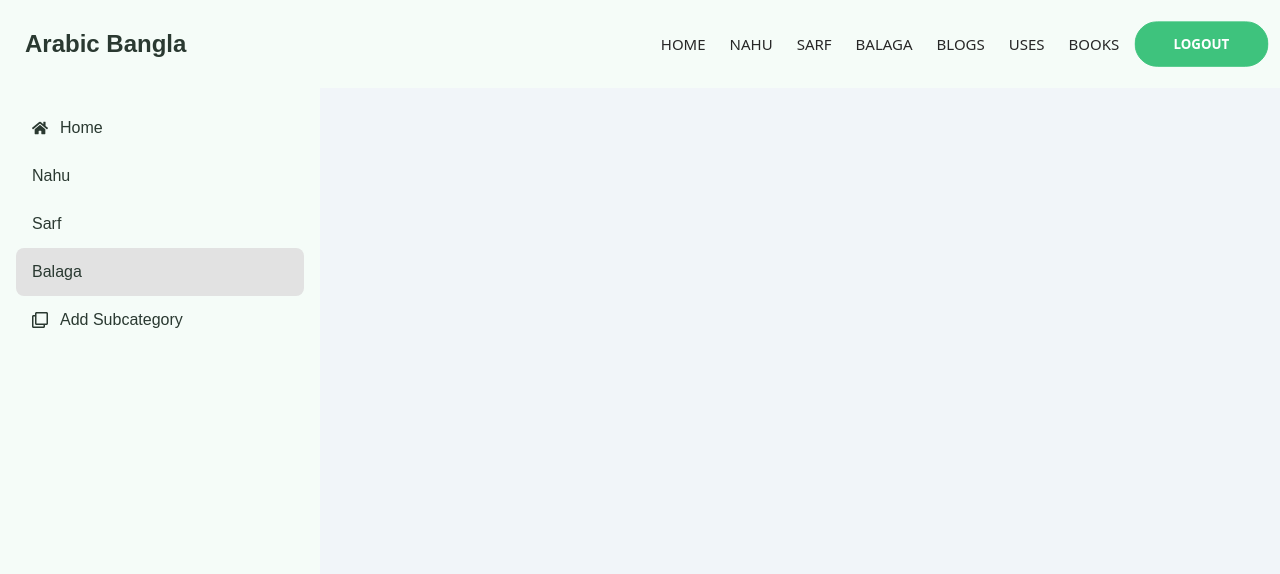
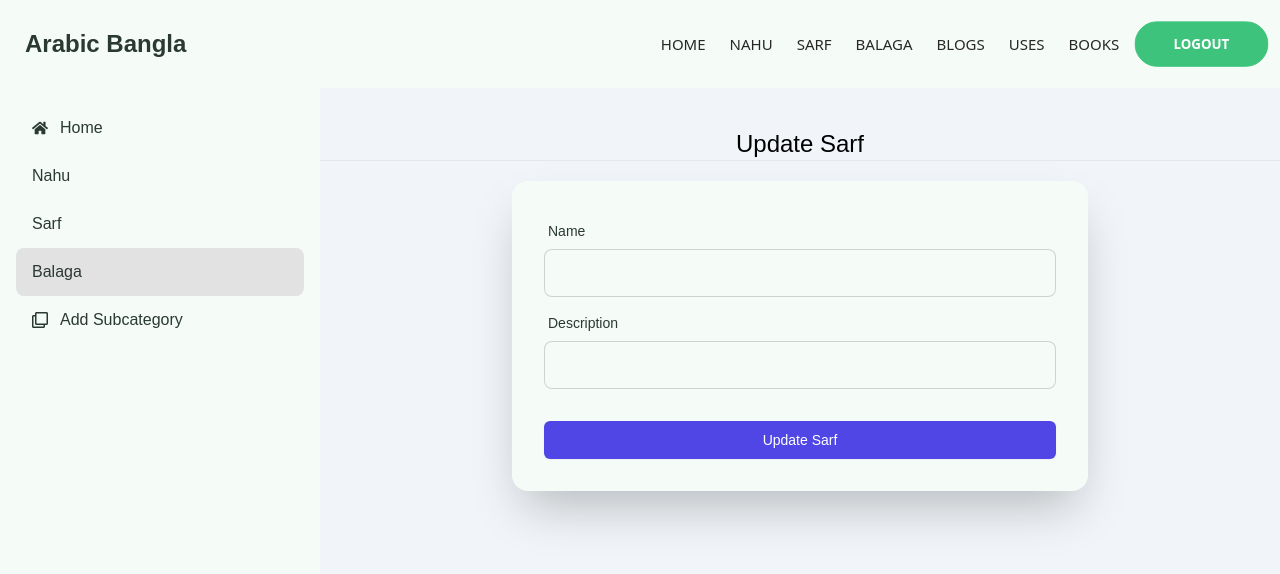
Before and after one commit to AlasicaTheRevolution/arabic-bangla, a React (Create React App) app: page /dashboard/balaga in a window 1280 px wide. Shown: the top 574 px of the page. Built offline with nearby package versions, Linux system fonts and the light colour scheme; no server answers; sample sign-in values are in the browser's storage.

Commit message:
add sub-category

```diff
--- a/src/Pages/Dashboard/AddSubCategory.js
+++ b/src/Pages/Dashboard/AddSubCategory.js
@@ -1,13 +1,48 @@
-import React, { useState } from 'react';
+import React, { useEffect, useState } from 'react';
 
 const AddSubCategory = () => {
     const [category, setCategory] = useState("");
     const [subcategory, setSubcategory] = useState("");
+    const [description, setDescription] = useState("");
+    const [categories, setCategories] = useState([]);
+
+    useEffect(() => {
+        fetch('http://localhost:5000/categories')
+          .then((response) => response.json())
+          .then((data) => setCategories(data))
+          .catch((error) => console.error(error));
+      }, []);
+
 
     function handleSubmit(event) {
         event.preventDefault();
-        // ...logic to add subcategory goes here...
+
+        const data = {
+            category: category,
+            subcategory: subcategory,
+            description: description
+        };
+
+        fetch('http://localhost:5000/sub-category', {
+            method: 'POST',
+            headers: {
+                'Content-Type': 'application/json'
+            },
+            body: JSON.stringify(data)
+        })
+        .then(response => response.json())
+        .then(data => {
+            console.log('Success:', data);
+            // Reset form fields after successful submission
+            setCategory("");
+            setSubcategory("");
+            setDescription("");
+        })
+        .catch((error) => {
+            console.error('Error:', error);
+        });
     }
+
 
     return (
         <div className='w-[600px] mx-auto '>
@@ -17,6 +52,7 @@ const AddSubCategory = () => {
                     <label htmlFor="category" className="block font-medium text-gray-700">
                         Choose Category
                     </label>
+
                     <select
                         id="category"
                         name="category"
@@ -40,6 +76,17 @@ const AddSubCategory = () => {
                         value={subcategory} placeholder="Enter a Sub Category"
                         onChange={(event) => setSubcategory(event.target.value)}
                     />
+                    <label htmlFor="description" className="block font-medium text-gray-700 mt-4">
+                       Enter a Description
+                    </label>
+                    <input
+                        type="text"
+                        name="description"
+                        id="description"
+                        className="mt-1 block w-full py-2 px-3 border border-gray-300 bg-white rounded-md shadow-sm focus:outline-none focus:ring-indigo-500 focus:border-indigo-500 sm:text-sm"
+                        value={description} placeholder="Enter a Description"
+                        onChange={(event) => setDescription(event.target.value)}
+                    />
                     <button
                         type="submit"
                         className="mt-4 inline-flex justify-center py-2 px-4 border border-transparent w-full shadow-sm text-sm font-medium rounded-md text-white bg-indigo-600 hover:bg-indigo-700 focus:outline-none focus:ring-2 focus:ring-offset-2 focus:ring-indigo-500"
--- a/src/Pages/Dashboard/AdminDashboard.js
+++ b/src/Pages/Dashboard/AdminDashboard.js
@@ -6,16 +6,16 @@ import ActiveLink from "./ActiveLink";
 
 const AdminDashboard = () => {
   return (
-    <div class="dashboard">
+    <div className="dashboard">
       <DashboardNavbar />
-      <div class="drawer drawer-mobile">
-        <input id="my-drawer-2" type="checkbox" class="drawer-toggle" />
-        <div class="drawer-content bg-[#F1F5F9] pt-10">
+      <div className="drawer drawer-mobile">
+        <input id="my-drawer-2" type="checkbox" className="drawer-toggle" />
+        <div className="drawer-content bg-[#F1F5F9] pt-10">
           <Outlet />
         </div>
-        <div class="drawer-side">
-          <label for="my-drawer-2" class="drawer-overlay"></label>
-          <ul class="menu p-4 overflow-y-auto w-80 bg-base-100 text-base-content">
+        <div className="drawer-side">
+          <label htmlFor="my-drawer-2" className="drawer-overlay"></label>
+          <ul className="menu p-4 overflow-y-auto w-80 bg-base-100 text-base-content">
             <li>
               <ActiveLink to="/dashboard"><FaHome/>Home</ActiveLink>
             </li>
--- a/src/Pages/Dashboard/DashboardBalaga.js
+++ b/src/Pages/Dashboard/DashboardBalaga.js
@@ -1,11 +1,79 @@
-import React from 'react';
+import axios from "axios";
+import React, { useEffect, useState } from "react";
+import { toast } from "react-toastify";
 
 const DashboardBalaga = () => {
-    return (
-        <div>
+  const [Sarf, setSarf] = useState({});
+  const [loading, setLoading] = useState(false);
 
-        </div>
-    );
+  useEffect(() => {
+    const categories = async () => {
+      setLoading(true);
+      await axios
+        .get("http://localhost:5000/category/63f0af8f994071ed8e5ccda3")
+        .then((res) => setSarf(res.data));
+      setLoading(false);
+    };
+    categories();
+  }, []);
+  const submit = async (e) => {
+    e.preventDefault();
+    const data = {
+      categoryName: e.target.categoryName.value,
+      categoryDescription: e.target.categoryDescription.value,
+    };
+    setLoading(true);
+    await axios
+      .put("http://localhost:5000/category/63f0af8f994071ed8e5ccda3", data)
+      .then((res) => {
+        if (res.data.modifiedCount > 0) {
+          toast.success("Successfully Updated");
+        }
+      });
+    setLoading(false);
+  };
+  return (
+    <div>
+      <h2 className="text-black text-center text-2xl font-medium">
+        Update Sarf
+      </h2>
+      <hr />
+      <div className="card flex-shrink-0 max-w-xl shadow-2xl bg-base-100 mx-auto mt-5">
+        <form onSubmit={submit} className="card-body">
+          <div className="form-control">
+            <label className="label">
+              <span className="label-text">Name</span>
+            </label>
+            <input
+              type="text"
+              name="categoryName"
+              className="input input-bordered"
+              defaultValue={Sarf.categoryName}
+            />
+          </div>
+          <div className="form-control">
+            <label className="label">
+              <span className="label-text">Description</span>
+            </label>
+            <input
+              type="text"
+              name="categoryDescription"
+              className="input input-bordered"
+              defaultValue={Sarf.categoryDescription}
+            />
+          </div>
+          <div className="form-control mt-6">
+            <button
+              type="submit"
+              className="inline-flex justify-center py-2 px-4 border border-transparent w-full shadow-sm text-sm font-medium rounded-md text-white bg-indigo-600 hover:bg-indigo-700 focus:outline-none focus:ring-2 focus:ring-offset-2 focus:ring-indigo-500"
+            >
+              Update Sarf
+            </button>
+          </div>
+        </form>
+      </div>
+    </div>
+  );
 };
 
 export default DashboardBalaga;
--- a/src/Pages/Dashboard/DashboardNahu.js
+++ b/src/Pages/Dashboard/DashboardNahu.js
@@ -5,11 +5,7 @@ import { toast } from "react-toastify";
 const DashboardNahu = () => {
   const [nahu, setNahu] = useState({});
   const [loading, setLoading] = useState(false);
-  const [changes, setChanges] = useState({
-    name: "",
-    description: "",
-    bgColor: "",
-  });
+
 
   useEffect(() => {
     const categories = async () => {
--- a/src/Pages/Dashboard/DashboardNavbar.js
+++ b/src/Pages/Dashboard/DashboardNavbar.js
@@ -96,11 +96,11 @@ const DashboardNavbar = () => {
             </button>
           </li>
         </div>
-        <div class="navbar-end lg:hidden">
+        <div className="navbar-end lg:hidden">
           {user && (
             <label
-              for="my-drawer-2"
-              class="btn btn-accent text-white drawer-button m-0 lg:hidden lg:ml-10"
+              htmlFor="my-drawer-2"
+              className="btn btn-accent text-white drawer-button m-0 lg:hidden lg:ml-10"
             >
               ☰
             </label>
--- a/src/Pages/Dashboard/DashboardSarf.js
+++ b/src/Pages/Dashboard/DashboardSarf.js
@@ -1,11 +1,79 @@
-import React from 'react';
+import axios from "axios";
+import React, { useEffect, useState } from "react";
+import { toast } from "react-toastify";
 
 const DashboardSarf = () => {
-    return (
-        <div>
+  const [Sarf, setSarf] = useState({});
+  const [loading, setLoading] = useState(false);
 
-        </div>
-    );
+  useEffect(() => {
+    const categories = async () => {
+      setLoading(true);
+      await axios
+        .get("http://localhost:5000/category/63f0af63994071ed8e5ccda2")
+        .then((res) => setSarf(res.data));
+      setLoading(false);
+    };
+    categories();
+  }, []);
+  const submit = async (e) => {
+    e.preventDefault();
+    const data = {
+      categoryName: e.target.categoryName.value,
+      categoryDescription: e.target.categoryDescription.value,
+    };
+    setLoading(true);
+    await axios
+      .put("http://localhost:5000/category/63f0af63994071ed8e5ccda2", data)
+      .then((res) => {
+        if (res.data.modifiedCount > 0) {
+          toast.success("Successfully Updated");
+        }
+      });
+    setLoading(false);
+  };
+  return (
+    <div>
+      <h2 className="text-black text-center text-2xl font-medium">
+        Update Sarf
+      </h2>
+      <hr />
+      <div className="card flex-shrink-0 max-w-xl shadow-2xl bg-base-100 mx-auto mt-5">
+        <form onSubmit={submit} className="card-body">
+          <div className="form-control">
+            <label className="label">
+              <span className="label-text">Name</span>
+            </label>
+            <input
+              type="text"
+              name="categoryName"
+              className="input input-bordered"
+              defaultValue={Sarf.categoryName}
+            />
+          </div>
+          <div className="form-control">
+            <label className="label">
+              <span className="label-text">Description</span>
+            </label>
+            <input
+              type="text"
+              name="categoryDescription"
+              className="input input-bordered"
+              defaultValue={Sarf.categoryDescription}
+            />
+          </div>
+          <div className="form-control mt-6">
+            <button
+              type="submit"
+              className="inline-flex justify-center py-2 px-4 border border-transparent w-full shadow-sm text-sm font-medium rounded-md text-white bg-indigo-600 hover:bg-indigo-700 focus:outline-none focus:ring-2 focus:ring-offset-2 focus:ring-indigo-500"
+            >
+              Update Sarf
+            </button>
+          </div>
+        </form>
+      </div>
+    </div>
+  );
 };
 
 export default DashboardSarf;
--- a/src/Pages/Home/Category.js
+++ b/src/Pages/Home/Category.js
@@ -28,10 +28,10 @@ const Category = () => {
   return (
     <div className="py-20 bg-[#fff] relative">
       {loading ? (
-        <div class="dots-3 top-0 bottom-0 left-0 right-0 m-auto"></div>
+        <div className="dots-3 top-0 bottom-0 left-0 right-0 m-auto"></div>
       ) : (
         <>
-          <div class="grid lg:grid-cols-2 grid-cols-1 lg:gap-y-0 gap-y-5 lg:px-40 lg:gap-x-16">
+          <div className="grid lg:grid-cols-2 grid-cols-1 lg:gap-y-0 gap-y-5 lg:px-40 lg:gap-x-16">
             <div className="card bg-[#c0ffc6] py-5 lg:mx-0 mx-5">
               <div className="card-body items-center text-center">
                 <h2 className="text-black text-[45px] font-sans font-bold uppercase">
@@ -69,7 +69,7 @@ const Category = () => {
               </div>
             </div>
           </div>
-          <div class="gird grid-cols-1 lg:px-40 lg:mt-16 mt-5">
+          <div className="gird grid-cols-1 lg:px-40 lg:mt-16 mt-5">
             <div className="card bg-[#D9EEE1] py-5 lg:mx-0 mx-5">
               <div className="card-body items-center text-center">
                 <h2 className="text-black text-[45px] font-sans font-bold uppercase">
--- a/src/Pages/Home/Home.js
+++ b/src/Pages/Home/Home.js
@@ -23,7 +23,7 @@ function Home() {
               </Link>
             </div>
           </div>
-          <div class="custom-shape-divider-bottom-1676457415 hidden lg:block">
+          <div className="custom-shape-divider-bottom-1676457415 hidden lg:block">
             <svg
               data-name="Layer 1"
               xmlns="http://www.w3.org/2000/svg"
@@ -32,7 +32,7 @@ function Home() {
             >
               <path
                 d="M321.39,56.44c58-10.79,114.16-30.13,172-41.86,82.39-16.72,168.19-17.73,250.45-.39C823.78,31,906.67,72,985.66,92.83c70.05,18.48,146.53,26.09,214.34,3V0H0V27.35A600.21,600.21,0,0,0,321.39,56.44Z"
-                class="shape-fill"
+                className="shape-fill"
               ></path>
             </svg>
           </div>
--- a/src/Pages/Shared/Loader/Loader.js
+++ b/src/Pages/Shared/Loader/Loader.js
@@ -5,7 +5,7 @@ const Loader = () => {
   return (
     <div className="flex h-screen w-screen justify-center items-center">
       <div>
-        <div class="dots-3"></div>
+        <div className="dots-3"></div>
       </div>
     </div>
   );
--- a/src/Pages/Shared/Navbar/Navbar.js
+++ b/src/Pages/Shared/Navbar/Navbar.js
@@ -102,11 +102,11 @@ const Navbar = () => {
             <CustomLink to="/books">Books</CustomLink>
           </li>
         </div>
-        <div class="navbar-end lg:hidden">
+        <div className="navbar-end lg:hidden">
           {user && (
             <Link
               to="/dashboard"
-              class="btn btn-accent text-white drawer-button m-0 lg:hidden lg:ml-10"
+              className="btn btn-accent text-white drawer-button m-0 lg:hidden lg:ml-10"
             >
               ☰
             </Link>
```
Also changed, not shown: src/Pages/Nahu/Nahu.js (renamed from src/Pages/Nahu/Nahu.jsx).
